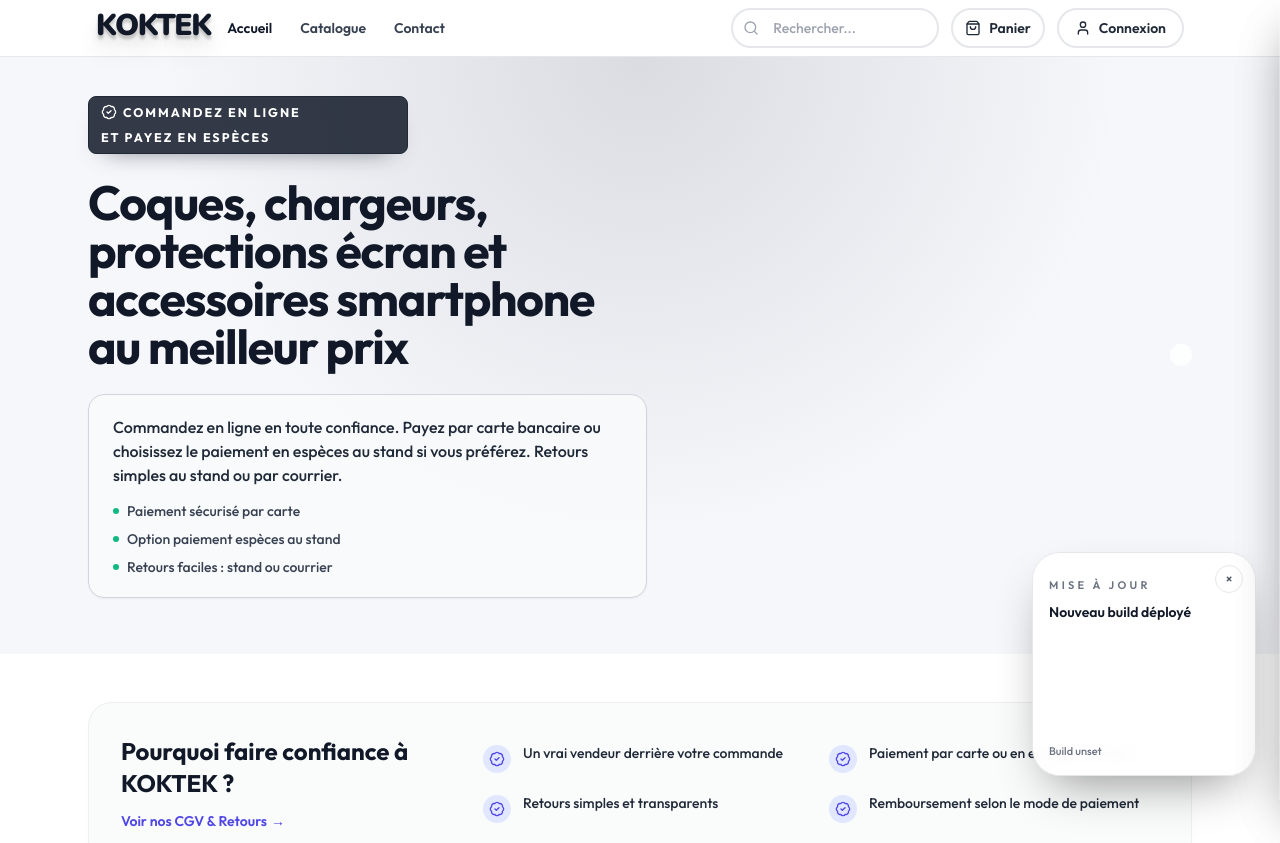
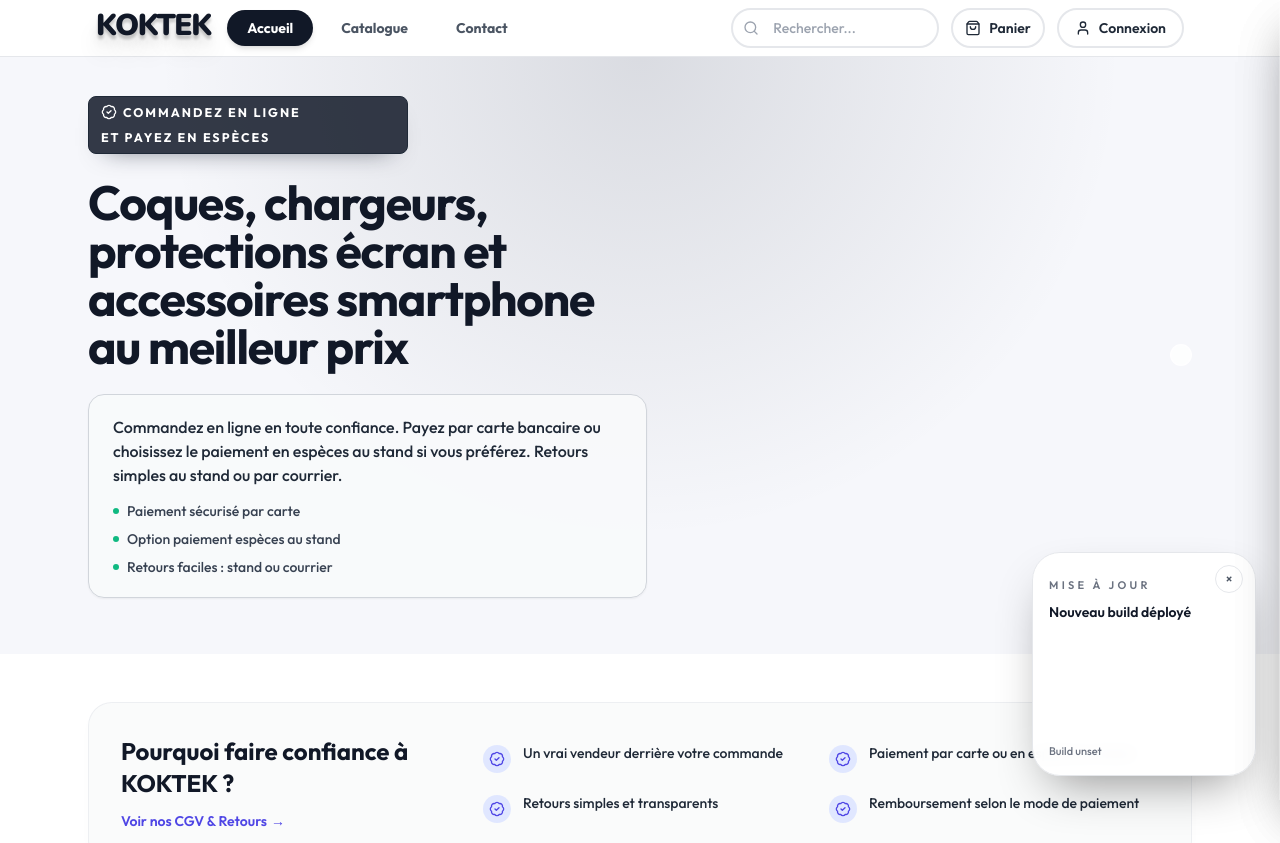
Before and after one commit to GueYatma/koktek-front, a React (Vite) app: page / in a window 1280 px wide. Shown: the top 843 px of the page. Built offline with nearby package versions, Linux system fonts and the light colour scheme; no server answers.

Commit message:
style: correction du sticky sur catalogue et design header

```diff
--- a/src/components/Layout.tsx
+++ b/src/components/Layout.tsx
@@ -290,7 +290,7 @@ const Layout = () => {
             KOKTEK
           </Link>
 
-          <nav className="hidden items-center gap-7 text-sm font-semibold text-gray-700 md:flex">
+          <nav className="hidden items-center gap-2 md:flex">
             {[
               { to: '/', label: 'Accueil', end: true },
               { to: '/catalogue', label: 'Catalogue' },
@@ -300,7 +300,11 @@ const Layout = () => {
                 to={link.to}
                 end={link.end}
                 className={({ isActive }) =>
-                  `transition ${isActive ? 'text-gray-900' : 'hover:text-gray-900'}`
+                  `rounded-full px-5 py-2 text-sm font-bold transition-all ${
+                    isActive
+                      ? 'bg-gray-900 text-white shadow-md'
+                      : 'bg-transparent text-gray-600 hover:bg-gray-100/80 hover:text-gray-900'
+                  }`
                 }
               >
                 {link.label}
@@ -309,7 +313,7 @@ const Layout = () => {
             <button
               type="button"
               onClick={openContact}
-              className="whitespace-nowrap transition hover:text-gray-900"
+              className="rounded-full bg-transparent px-5 py-2 text-sm font-bold text-gray-600 transition-all hover:bg-gray-100/80 hover:text-gray-900"
             >
               Contact
             </button>
--- a/src/index.css
+++ b/src/index.css
@@ -9,7 +9,7 @@
     color-scheme: light;
   }
   html, body {
-    @apply bg-white text-black antialiased font-sans font-medium overflow-x-hidden;
+    @apply bg-white text-black antialiased font-sans font-medium;
   }
   h1, h2, h3, h4, h5, h6 {
     @apply font-display;
--- a/src/lib/directusApi.ts
+++ b/src/lib/directusApi.ts
@@ -305,6 +305,9 @@ const mapProduct = (
     row.shipping_options ?? row.shippingOptions ?? row.shipping;
   const shippingOptions = normalizeShippingOptions(shippingOptionsRaw);
 
+  const createdAtRaw = row.date_created ?? row.created_at ?? row.createdAt;
+  const createdAt = typeof createdAtRaw === "string" ? createdAtRaw : undefined;
+
   // Calculer prix_calcule du produit : prendre le min des prix calculés des variantes
   const variantPrixCalcules = productVariants
     .map((v) => v.prix_calcule)
@@ -342,6 +345,7 @@ const mapProduct = (
     image_url: imageUrl,
     images,
     brand: brand.length > 0 ? brand : "Générique",
+    created_at: createdAt,
     expert_stars:
       typeof expertStarsRaw === "number" ||
       typeof expertStarsRaw === "string"
--- a/src/pages/CatalogPage.tsx
+++ b/src/pages/CatalogPage.tsx
@@ -1,6 +1,6 @@
 import { useCallback, useEffect, useMemo, useState } from "react";
 import { useNavigate, useSearchParams } from "react-router-dom";
-import { X } from "lucide-react";
+import { Undo2, X } from "lucide-react";
 import ProductCard from "../components/ProductCard";
 import { useProducts } from "../hooks/useProducts";
 import type { Category } from "../types";
@@ -171,7 +171,7 @@ const CatalogPage = () => {
     const searchQuery = searchParams.get("search");
     const normalizedQuery = searchQuery ? normalizeKey(searchQuery) : "";
 
-    return allProducts.filter((product) => {
+    const result = allProducts.filter((product) => {
       // 1. Check Category
       let matchesCategory = true;
       if (selectedCategory !== "all") {
@@ -217,13 +217,20 @@ const CatalogPage = () => {
 
       return matchesCategory && matchesBrand && matchesSearch;
     });
+
+    return result.sort((a, b) => {
+      const dateA = a.created_at ? new Date(a.created_at).getTime() : 0;
+      const dateB = b.created_at ? new Date(b.created_at).getTime() : 0;
+      return dateB - dateA;
+    });
   }, [allProducts, selectedCategory, selectedBrand, categoryNameById, searchParams]);
 
 
 
   return (
-    <div className="mx-auto max-w-6xl px-4 pb-24 pt-16 sm:px-6 sm:pb-28 md:pt-6">
-      <div className="md:hidden">
+    <div className="mx-auto max-w-6xl pb-24 pt-4 sm:pb-28 md:pt-4">
+      {/* Mobile action bar */}
+      <div className="md:hidden px-4 sm:px-6">
         <div className="fixed left-0 right-0 top-[calc(3.5rem+env(safe-area-inset-top))] z-30 border-b border-gray-200 bg-gray-50/95 shadow-sm backdrop-blur">
           <div className="mx-auto max-w-6xl px-4 sm:px-6">
             <div className="grid grid-cols-[1fr_auto_1fr] items-center gap-2 py-2.5">
@@ -251,21 +258,30 @@ const CatalogPage = () => {
         </div>
       </div>
 
-      <div className="hidden md:flex items-center justify-between gap-3">
-        <h1 className="text-2xl font-semibold text-gray-900 sm:text-3xl">
-          Accessoires premium
-        </h1>
+      {/* Desktop sticky action bar */}
+      <div className="sticky top-[72px] z-30 hidden md:block px-4 sm:px-6">
+        <div className="flex items-center justify-between gap-3 rounded-full border border-gray-800 bg-[#1c1c1c]/95 px-3 py-2 shadow-[0_8px_30px_rgba(0,0,0,0.12)] backdrop-blur-md transition-all">
+          <button
+            type="button"
+            onClick={() => navigate("/")}
+            className="inline-flex h-9 items-center gap-2 rounded-full border border-gray-700 bg-[#2a2a2a] px-4 text-xs font-semibold text-gray-200 shadow-sm transition hover:bg-gray-700 hover:text-white"
+          >
+            <Undo2 className="h-3.5 w-3.5" />
+            <span>Retour à l’accueil</span>
+          </button>
+
           <button
             type="button"
             onClick={() => setIsFilterOpen(true)}
-          className="inline-flex items-center rounded-full border border-gray-200 bg-white px-4 py-2 text-sm font-semibold text-gray-800 shadow-sm transition hover:-translate-y-0.5 hover:border-gray-900 hover:text-gray-900 hover:shadow-md"
+            className="inline-flex h-9 items-center justify-center gap-2 rounded-full bg-white px-5 text-xs font-bold text-gray-900 shadow-md transition hover:-translate-y-0.5 hover:shadow-lg active:translate-y-0"
           >
             Catégorie
           </button>
         </div>
+      </div>
 
       {/* --- GRILLE --- */}
-      <div className="mt-6">
+      <div className="mt-6 px-4 sm:px-6">
         {loading ? (
           <p className="text-center text-sm text-gray-500">Chargement...</p>
         ) : filteredProducts.length === 0 ? (
--- a/src/types/index.ts
+++ b/src/types/index.ts
@@ -40,6 +40,7 @@ export type Product = {
   image_url: string;
   brand: string;
   images?: string[];
+  created_at?: string;
 };
 
 export type Variant = {
```
Also changed, not shown: 1 other file (tests, documents, lock files or other folders). Lines whose indentation alone changed are shown as unchanged.
